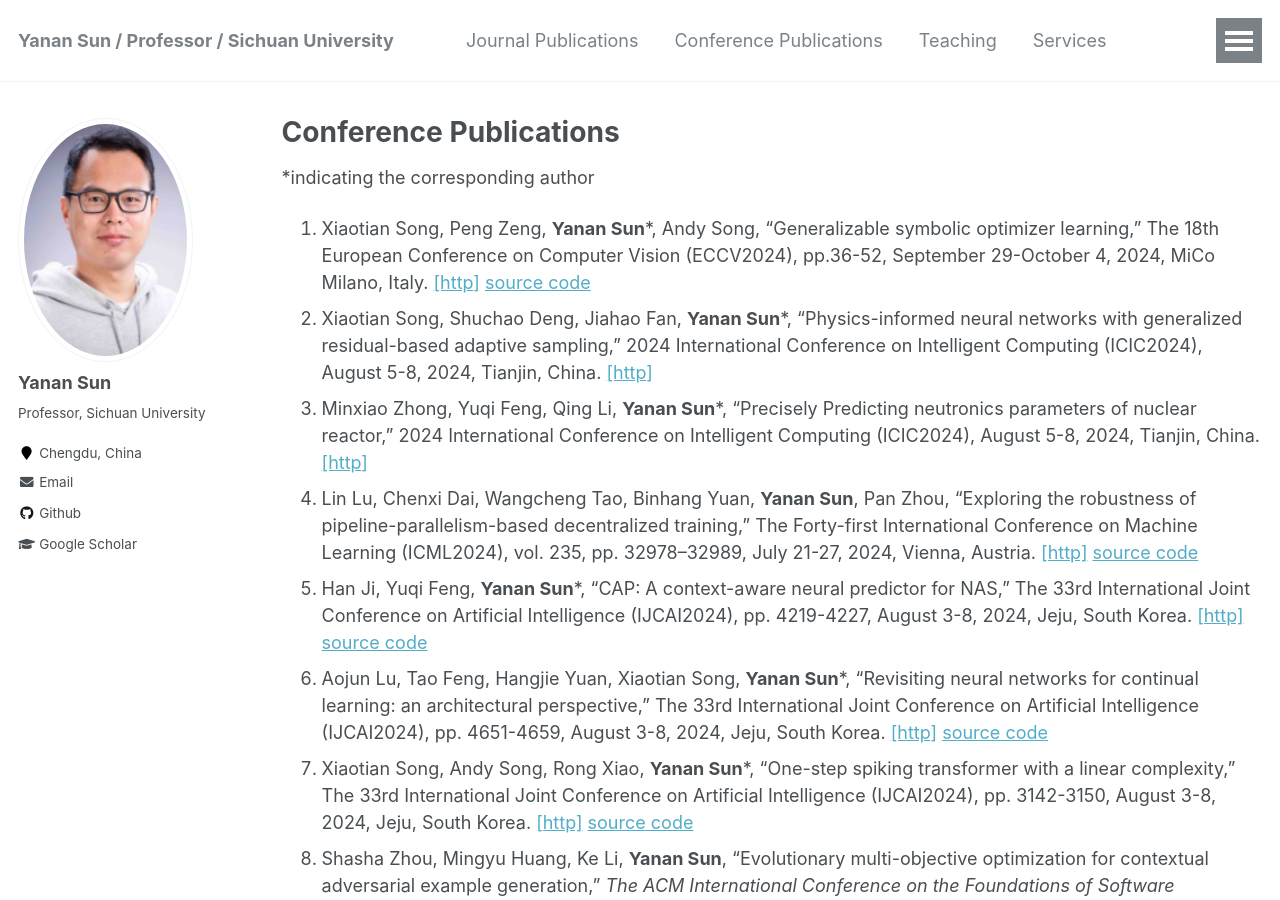
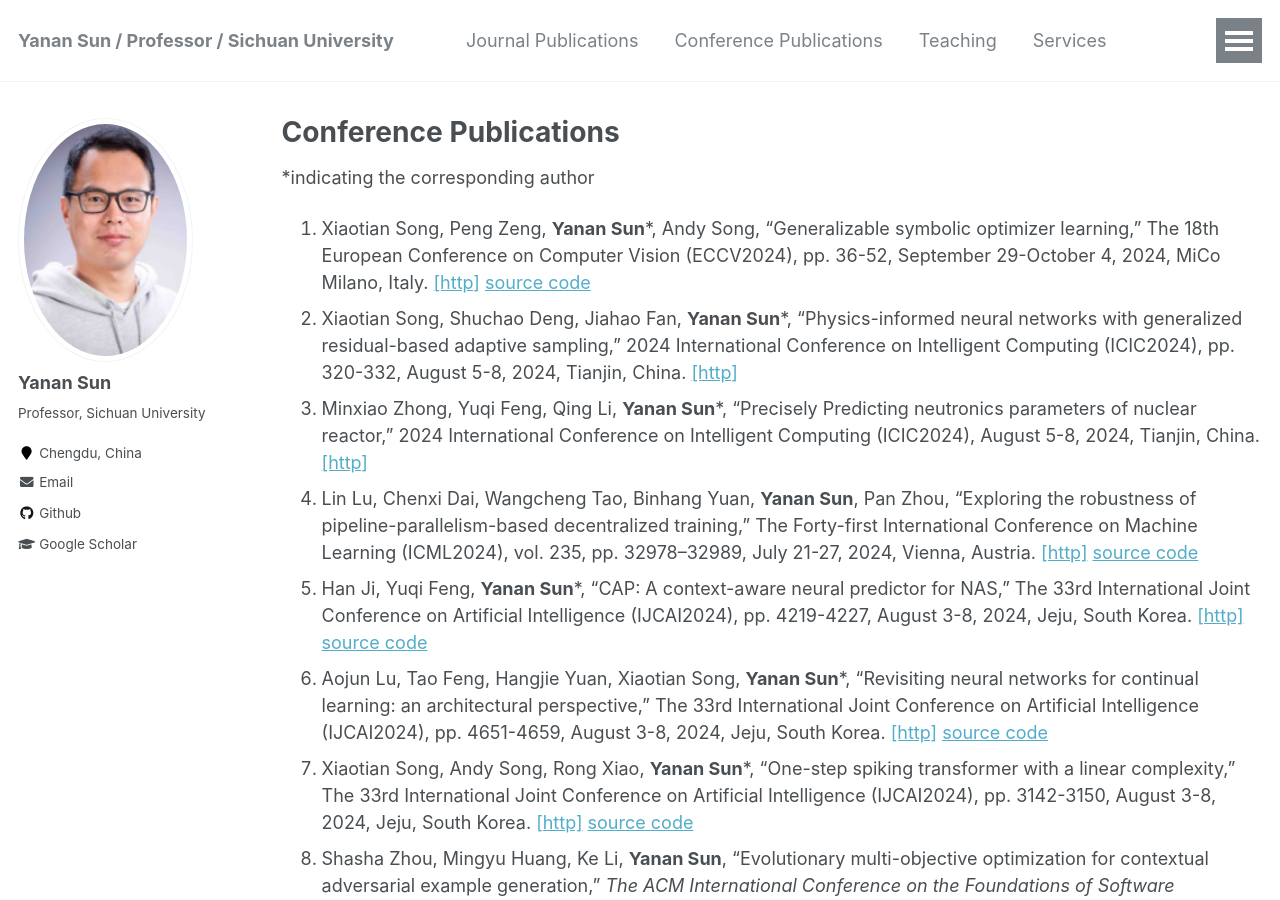
Before and after one commit to yn-sun/yn-sun.github.io, a Jekyll site: the page built from _pages/publications-c.md, in a window 1280 px wide and 900 px high. Built offline with Jekyll 4.4.1, drawn with Linux system fonts in a browser that asks for light colours; comment, search, counter and statistics services are not loaded.

Commit message:
Update publications-c.md

```diff
--- a/_pages/publications-c.md
+++ b/_pages/publications-c.md
@@ -6,8 +6,8 @@
 ---
 *indicating the corresponding author
 
-1. Xiaotian Song, Peng Zeng, **Yanan Sun***, Andy Song, "Generalizable symbolic optimizer learning," The 18th European Conference on Computer Vision (ECCV2024), pp.36-52, September 29-October 4, 2024, MiCo Milano, Italy. [[http]](https://www.ecva.net/papers/eccv_2024/papers_ECCV/html/10485_ECCV_2024_paper.php)  [source code](https://github.com/songxt3/SOL)
-2. Xiaotian Song, Shuchao Deng, Jiahao Fan, **Yanan Sun***, "Physics-informed neural networks with generalized residual-based adaptive sampling," 2024 International Conference on Intelligent Computing (ICIC2024), August 5-8, 2024, Tianjin, China. [[http]](https://link.springer.com/chapter/10.1007/978-981-97-5581-3_26)
+1. Xiaotian Song, Peng Zeng, **Yanan Sun***, Andy Song, "Generalizable symbolic optimizer learning," The 18th European Conference on Computer Vision (ECCV2024), pp. 36-52, September 29-October 4, 2024, MiCo Milano, Italy. [[http]](https://www.ecva.net/papers/eccv_2024/papers_ECCV/html/10485_ECCV_2024_paper.php)  [source code](https://github.com/songxt3/SOL)
+2. Xiaotian Song, Shuchao Deng, Jiahao Fan, **Yanan Sun***, "Physics-informed neural networks with generalized residual-based adaptive sampling," 2024 International Conference on Intelligent Computing (ICIC2024), pp. 320-332, August 5-8, 2024, Tianjin, China. [[http]](https://link.springer.com/chapter/10.1007/978-981-97-5581-3_26)
 3. Minxiao Zhong, Yuqi Feng, Qing Li, **Yanan Sun***, "Precisely Predicting neutronics parameters of nuclear reactor," 2024 International Conference on Intelligent Computing (ICIC2024), August 5-8, 2024, Tianjin, China. [[http]](https://link.springer.com/chapter/10.1007/978-981-97-5581-3_25)
 4. Lin Lu, Chenxi Dai, Wangcheng Tao, Binhang Yuan, **Yanan Sun**, Pan Zhou, "Exploring the robustness of pipeline-parallelism-based decentralized training," The Forty-first International Conference on Machine Learning (ICML2024), vol. 235, pp. 32978--32989, July 21-27, 2024, Vienna, Austria. [[http]](https://proceedings.mlr.press/v235/lu24c.html)  [source code](https://github.com/dcx001016/pipeline_attack)
 5. Han Ji, Yuqi Feng, **Yanan Sun***, "CAP: A context-aware neural predictor for NAS," The 33rd International Joint Conference on Artificial Intelligence (IJCAI2024), pp. 4219-4227, August 3-8, 2024, Jeju, South Korea. [[http]](https://www.ijcai.org/proceedings/2024/466) [source code](https://github.com/jihan4431/CAP )
```
